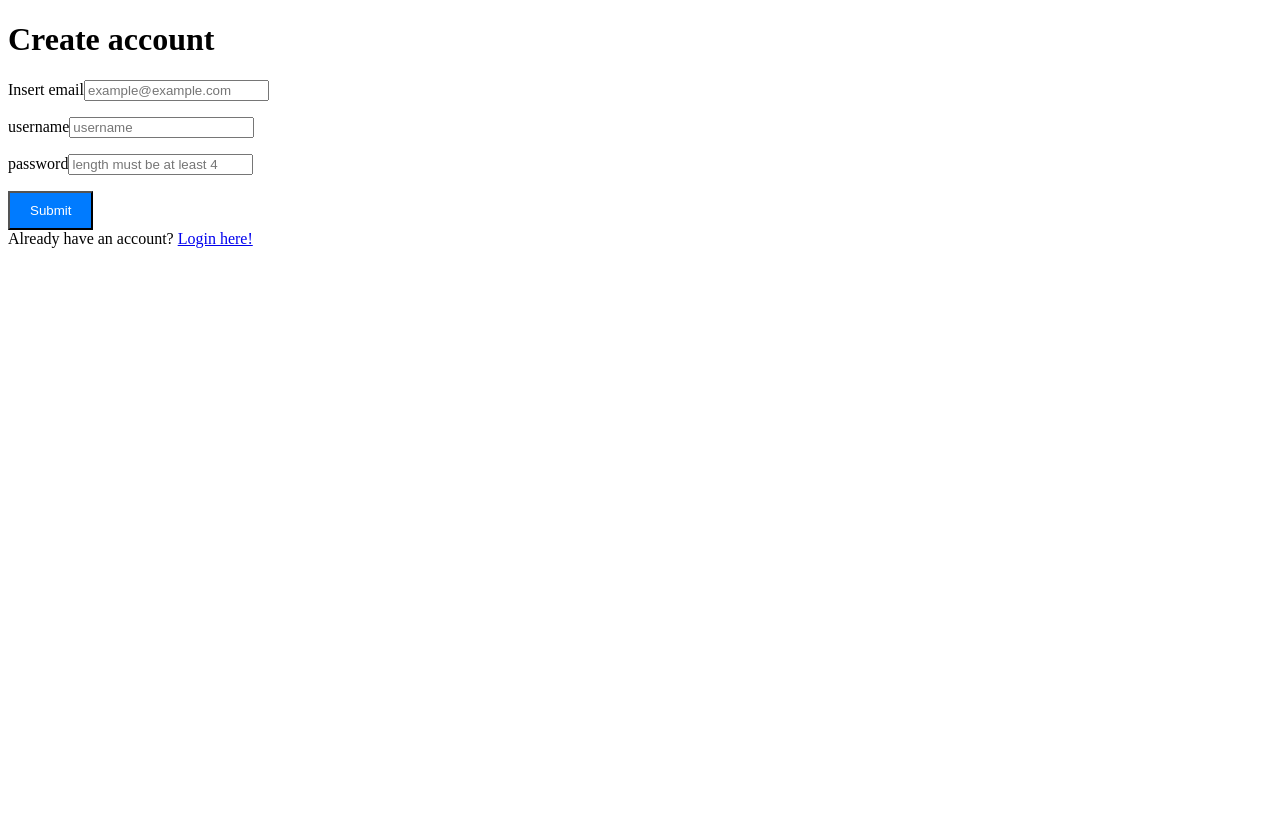
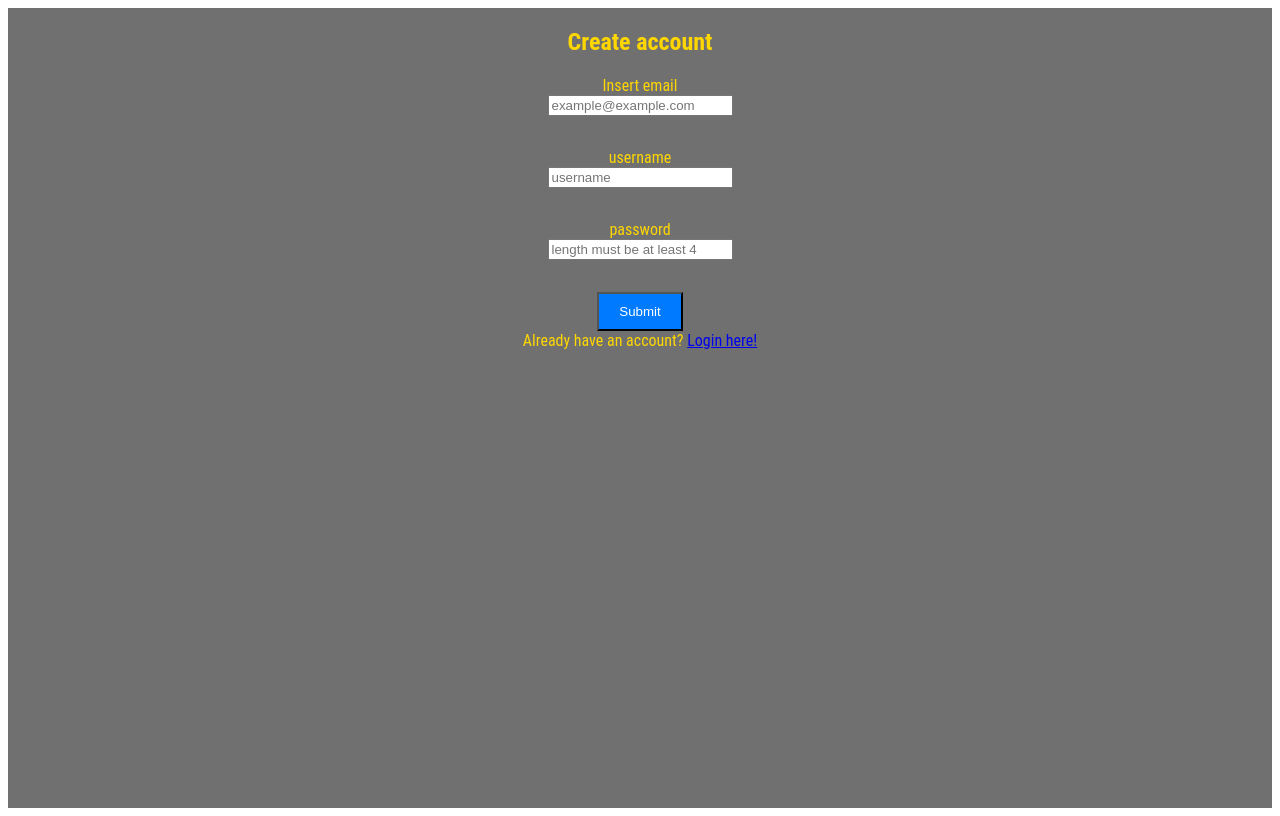
Before and after one commit to MarcosUgalde/News-app, a React (Vite) app in the folder frontend/: page /signup in a window 1280 px wide. Built offline with nearby package versions, Linux system fonts and the light colour scheme.

Commit message:
style: added sign up page styles

```diff
--- a/frontend/src/pages/Register/index.jsx
+++ b/frontend/src/pages/Register/index.jsx
@@ -25,22 +25,34 @@ function Register() {
     const { errors } = login
 
     return (
-        <>
+        <Styled.Body>
             <h1>Create account</h1>
+            <Styled.Form>
                 <form onSubmit={handleSubmit(handleForm)}>
+                    <Styled.Item>
                         <label htmlFor='email'>Insert email</label>
                         <input type='text' id='email' placeholder='example@example.com' {...register('email', {required: true})}/>
                         <p>{formState.errors && errors[formState.errors?.email?.type]}</p>
+                    </Styled.Item>
+                    <Styled.Item>
                         <label>username</label>
                         <input type="text" id='username' placeholder='username' {...register("username", { required: true})} />
                         <p>{formState.errors && errors[formState.errors?.username?.type]}</p>
+                    </Styled.Item>
+                    <Styled.Item>
                         <label>password</label>
                         <input type="password" id='password' placeholder='length must be at least 4' {...register("password", {required: true, minLength: 4})} />
                         <p>{formState.errors && errors[formState.errors?.password?.type]}</p>
+                    </Styled.Item>
+                    <Styled.Item>
                         <Styled.SubmitButton type='submit'>Submit</Styled.SubmitButton>
+                    </Styled.Item>
                 </form>
-            <>Already have an account? <a href="/login">Login here!</a></>
-        </>
+            </Styled.Form>
+            <div>
+                Already have an account? <a href="/login">Login here!</a>
+            </div>
+        </Styled.Body>
     )
 }
 
--- a/frontend/src/pages/Register/styles.jsx
+++ b/frontend/src/pages/Register/styles.jsx
@@ -1,4 +1,25 @@
 import { styled } from "styled-components";
+
+const Body = styled.section`
+    display: flex;
+    flex-direction: column;
+    align-items: center;
+    font-family: 'Roboto Condensed', sans-serif;
+    background-color: #707070;
+    color: gold;
+    height: 100vh;
+`
+
+const Form = styled.section`
+    display: flex;
+    flex-direction: column;
+    align-items: center;
+`
+const Item = styled.section`
+    display: flex;
+    flex-direction: column;
+    align-items: center;
+`
 
 const SubmitButton = styled.button`
     background-color: #007bff;
@@ -7,5 +28,8 @@ const SubmitButton = styled.button`
     cursor: pointer;
 `
 export default {
+    Body,
+    Form,
+    Item,
     SubmitButton,
 }
```
Lines whose indentation alone changed are shown as unchanged.
